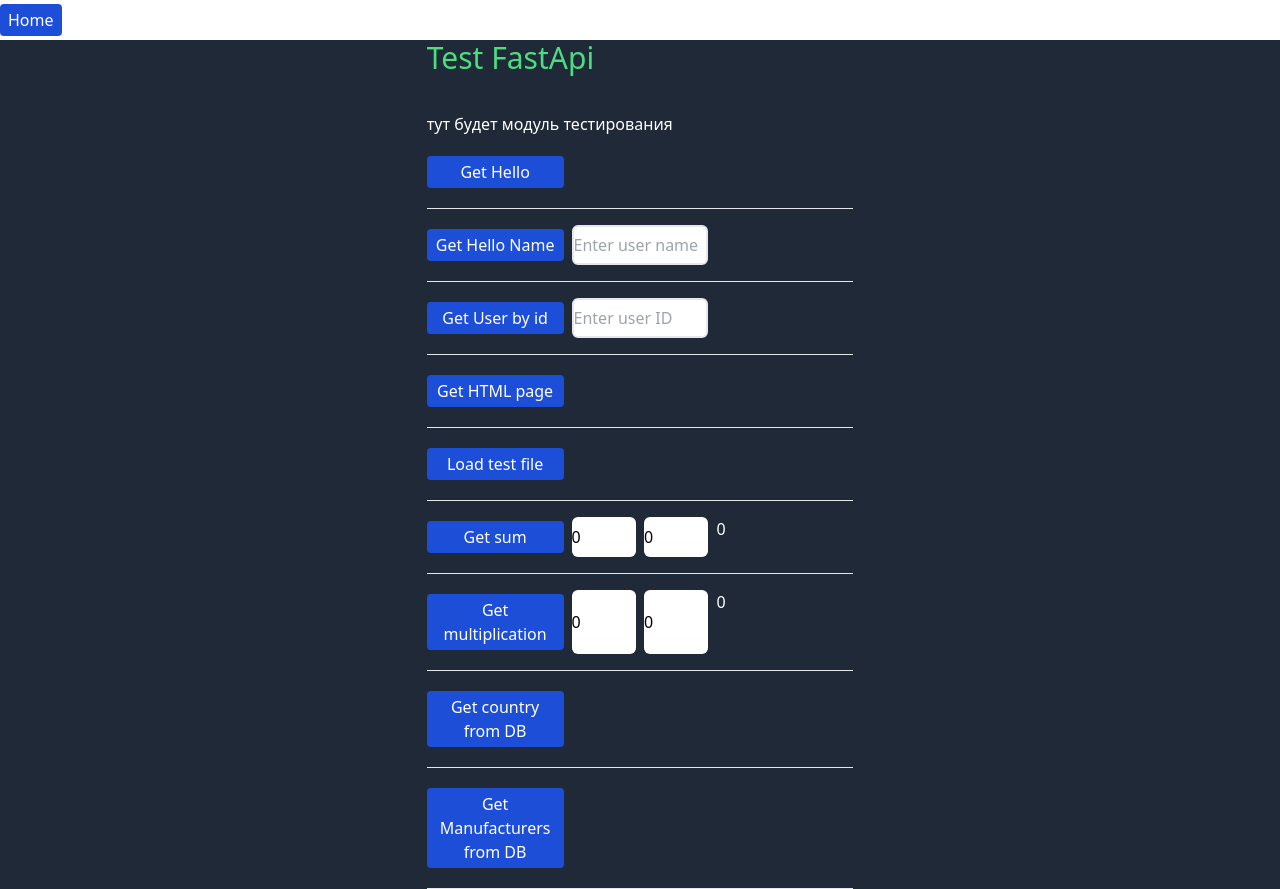
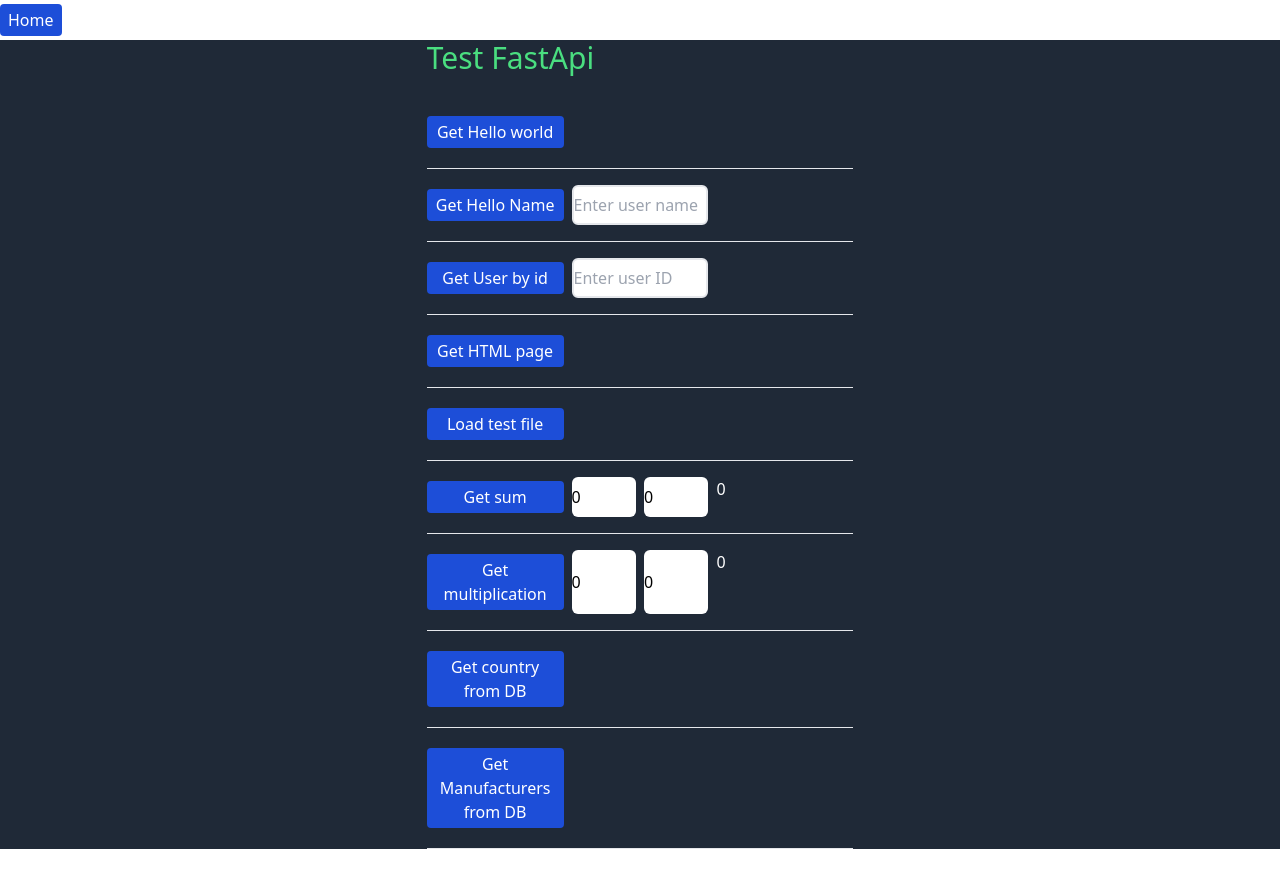
Before and after one commit to voronovmaksim88/KIS3_v2r2, a Vue app in the folder frontend/: page / in a window 1280 px wide. Both pictures are taken after a click on the button "Тест FastAPI". After the commit the page ends 849 px from the top, so only its background shows below. Built offline with nearby package versions, Linux system fonts and the light colour scheme.

Commit message:
успешно вынес hello_world в отдельный app

```diff
--- a/frontend/src/components/BD_FastAPI_PostGreSQL.vue
+++ b/frontend/src/components/BD_FastAPI_PostGreSQL.vue
@@ -1,23 +1,21 @@
 <script setup>
 import {ref, computed} from 'vue'
-import Test_FastAPI_hello_world from "@/components/Test_FastAPI_hello_world.vue";
+import The_Test_FastAPI_hello_world from "@/components/The_Test_FastAPI_hello_world.vue";
 
 
 const user = ref(null)
 const userId = ref(null)
 const error = ref(null)
-const errorHello = ref(null)
 const errorHelloName = ref(null)
 const error_TestHTMLPage = ref(null)
 const error_TestLoadFile = ref(null)
 const userName = ref("")
-const hello = ref("")
 const helloName = ref("")
 const input_name_class = ref("border-2 rounded-md")
 const input_userId_class = ref("border-2 rounded-md")
 const input_error_style = "border-2 border-red-500 rounded-md focus:outline-none focus:ring-2"
-const url = "https://sibplc-kis3.ru/api/"
-// const url = "http://localhost:8000/api/"
+// const backend_url = "https://sibplc-kis3.ru/api/"
+const backend_url = "http://localhost:8000/api/"
 const htmlContent = ref('')
 const mul1 = ref(0) //  множитель 1
 const mul2 = ref(0) //  множитель 2
@@ -27,48 +25,13 @@
 const userIdNumber = computed(() => parseInt(userId.value));
 
 
-const fetchHello = async () => {
-  errorHello.value = null
-  hello.value = ""
-  try {
-    const controller = new AbortController();
-    const timeoutId = setTimeout(() => controller.abort(), 3000);
 
-    const response = await fetch(`${url}test/hello_world`, {
-      signal: controller.signal
-    });
-
-    clearTimeout(timeoutId);
-
-    if (!response.ok) {
-      // noinspection ExceptionCaughtLocallyJS
-      throw new Error('Failed to fetch hello message');
-    }
-
-    const data = await response.json();
-    console.log(data);
-
-    if (data && data.message) {
-      hello.value = data.message;
-    } else {
-      // noinspection ExceptionCaughtLocallyJS
-      throw new Error('Invalid response format');
-    }
-
-  } catch (err) {
-    if (err.name === 'AbortError') {
-      errorHello.value = "нет ответа от сервера";
-    } else {
-      errorHello.value = err.message;
-    }
-  }
-}
 
 const fetchHelloName = async () => {
   errorHelloName.value = null;
   if (userName.value) {
     try {
-      const response = await fetch(`${url}test/hello?name=${encodeURIComponent(userName.value)}`);
+      const response = await fetch(`${backend_url}test/hello?name=${encodeURIComponent(userName.value)}`);
 
       if (!response.ok) {
         // noinspection ExceptionCaughtLocallyJS
@@ -102,7 +65,7 @@
   error.value = null;
   if (userId.value) {
     try {
-      const response = await fetch(`${url}test/user/${userIdNumber.value}`);
+      const response = await fetch(`${backend_url}test/user/${userIdNumber.value}`);
 
       if (!response.ok) {
         // noinspection ExceptionCaughtLocallyJS
@@ -127,7 +90,7 @@
   user.value = null;
   error_TestHTMLPage.value = null;
   try {
-    const response = await fetch(`${url}test/load_test_html_page`);
+    const response = await fetch(`${backend_url}test/load_test_html_page`);
 
     if (!response.ok) {
       // noinspection ExceptionCaughtLocallyJS
@@ -144,7 +107,7 @@
 const fetchTestFile = async () => {
   error_TestLoadFile.value = null;
   try {
-    const response = await fetch(`${url}test/load_test_file`);
+    const response = await fetch(`${backend_url}test/load_test_file`);
 
     if (!response.ok) {
       // noinspection ExceptionCaughtLocallyJS
@@ -183,7 +146,7 @@
 
 async function fetchSumma() {
   // отправляем запрос
-  const response = await fetch(`${url}test/summa`, {
+  const response = await fetch(`${backend_url}test/summa`, {
     method: "POST",
     headers: {"Accept": "application/json", "Content-Type": "application/json"},
     body: JSON.stringify({
@@ -201,7 +164,7 @@
 
 async function fetchMultiplication() {
   // отправляем запрос
-  const response = await fetch(`${url}test/mult`, {
+  const response = await fetch(`${backend_url}test/mult`, {
     method: "POST",
     headers: {"Accept": "application/json", "Content-Type": "application/json"},
     body: JSON.stringify({
@@ -222,7 +185,7 @@
 async function fetchCountry() {
   all_countries.value = ""; // изначально обнуляем список стран
   const timeout = 3000; // 3 секунды
-  const fetchPromise = fetch(`${url}all_countries`);
+  const fetchPromise = fetch(`${backend_url}all_countries`);
   const timeoutPromise = new Promise((_, reject) =>
       setTimeout(() => reject(new Error('Request timed out')), timeout)
   );
@@ -255,7 +218,7 @@
 async function fetchManufacturers() {
   all_manufacturers.value = ""; // изначально обнуляем список стран
   const timeout = 3000; // 3 секунды
-  const fetchPromise = fetch(`${url}all_manufacturers`);
+  const fetchPromise = fetch(`${backend_url}all_manufacturers`);
   const timeoutPromise = new Promise((_, reject) =>
       setTimeout(() => reject(new Error('Request timed out')), timeout)
   );
@@ -296,16 +259,7 @@
     <div class="flex flex-col w-full sm:w-1/2 md:w-2/3 lg:w-1/2 xl:w-1/3 space-y-4">
       <h1 class="text-green-400 text-3xl mb-5">Test FastApi</h1>
 
-      <Test_FastAPI_hello_world/>
-
-      <div class="grid grid-cols-3 gap-2">
-        <button class="btn btn-p" @click="fetchHello">Get Hello</button>
-        <p class="text-white">{{ hello }}</p>
-        <div v-if="errorHello">
-          <p style="color: red;">{{ errorHello }}</p>
-        </div>
-      </div>
-      <hr class="mb-5">
+      <The_Test_FastAPI_hello_world :url="backend_url"/>
 
       <div class="grid grid-cols-3 gap-2">
         <button class="btn btn-p" @click="fetchHelloName">Get Hello Name</button>
--- a/frontend/src/components/Test_FastAPI_hello_world.vue
+++ /dev/null
@@ -1,11 +0,0 @@
-<script setup>
-
-</script>
-
-<template>
-<h1 class="text-white">тут будет модуль тестирования</h1>
-</template>
-
-<style scoped>
-
-</style>
--- /dev/null
+++ b/frontend/src/components/The_Test_FastAPI_hello_world.vue
@@ -0,0 +1,69 @@
+<script setup>
+import {ref, defineProps} from "vue";
+
+const props = defineProps({
+  url: {
+    type: String,
+    required: true
+  }
+});
+
+const errorHello = ref(null)
+const hello = ref("")
+
+const fetchHello = async () => {
+  errorHello.value = null
+  hello.value = ""
+  try {
+    const controller = new AbortController();
+    const timeoutId = setTimeout(() => controller.abort(), 3000);
+
+    const response = await fetch(`${props.url}test/hello_world`, {
+      signal: controller.signal
+    });
+
+    clearTimeout(timeoutId);
+
+    if (!response.ok) {
+      // noinspection ExceptionCaughtLocallyJS
+      throw new Error('Failed to fetch hello message');
+    }
+
+    const data = await response.json();
+    console.log(data);
+
+    if (data && data.message) {
+      hello.value = data.message;
+    } else {
+      // noinspection ExceptionCaughtLocallyJS
+      throw new Error('Invalid response format');
+    }
+
+  } catch (err) {
+    if (err.name === 'AbortError') {
+      errorHello.value = "нет ответа от сервера";
+    } else {
+      errorHello.value = err.message;
+    }
+  }
+}
+</script>
+
+<template>
+  <div class="grid grid-cols-3 gap-2">
+    <button class="btn btn-p" @click="fetchHello">Get Hello world</button>
+    <div></div>
+    <div v-if="hello">
+      <p class="text-white">{{ hello }}</p>
+    </div>
+    <div v-else-if="errorHello">
+      <p style="color: red;">{{ errorHello }}</p>
+    </div>
+
+  </div>
+  <hr class="mb-5">
+</template>
+
+<style scoped>
+
+</style>
```
Also changed, not shown: 1 other file (tests, documents, lock files or other folders).
